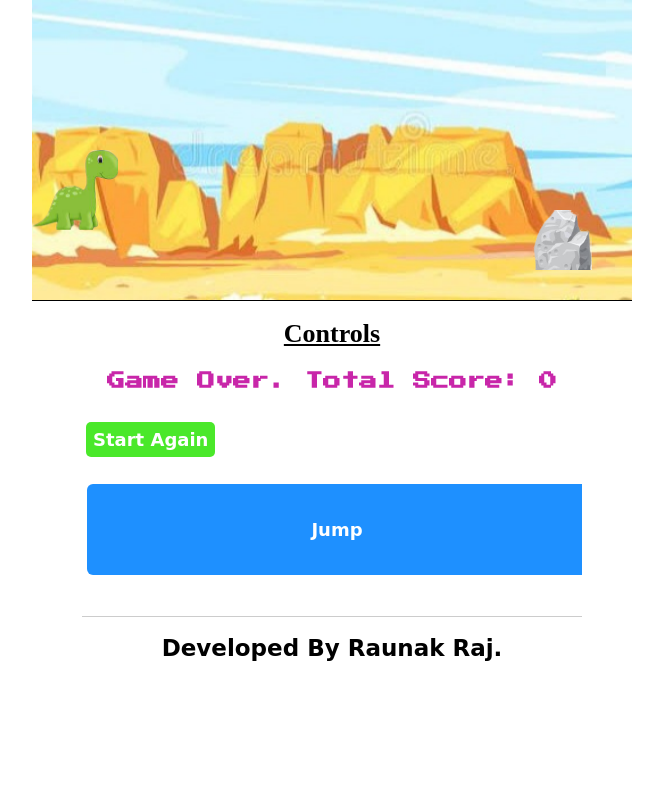
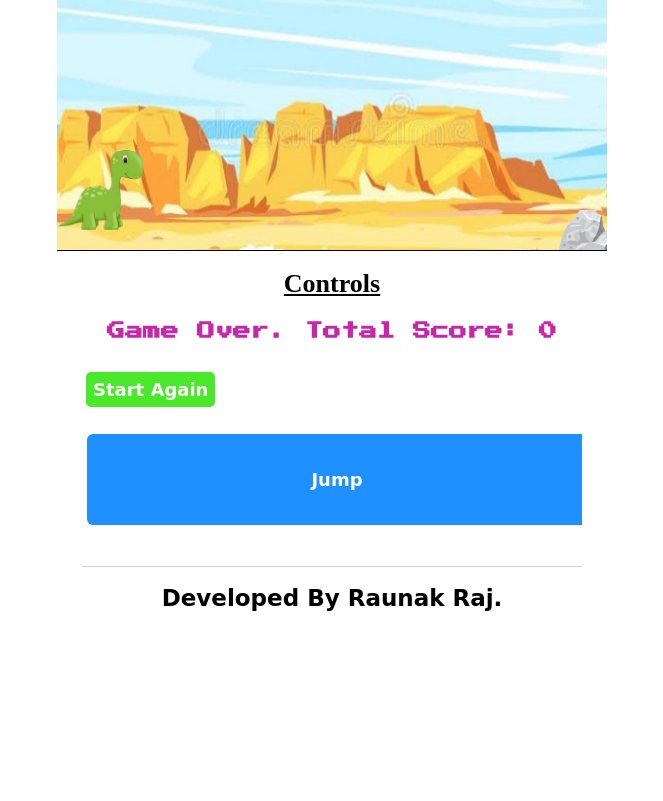
Before and after one commit to bajrangCoder/rock_jump_game, a plain HTML site: page index.html in a window 1280 px wide. Shown: the whole page, without its empty margins (308-971 px from the left). Drawn offline with Linux system fonts and the light colour scheme.

Commit message:
Update style.css

```diff
--- a/style.css
+++ b/style.css
@@ -5,8 +5,8 @@
     overflow-x: hidden;
 }
 .game{
-    width: 600px;
-    height: 300px;
+    width: 550px;
+    height: 250px;
     background: url(bg.jpeg);
     background-size: cover;
     background-position: center center;
```
